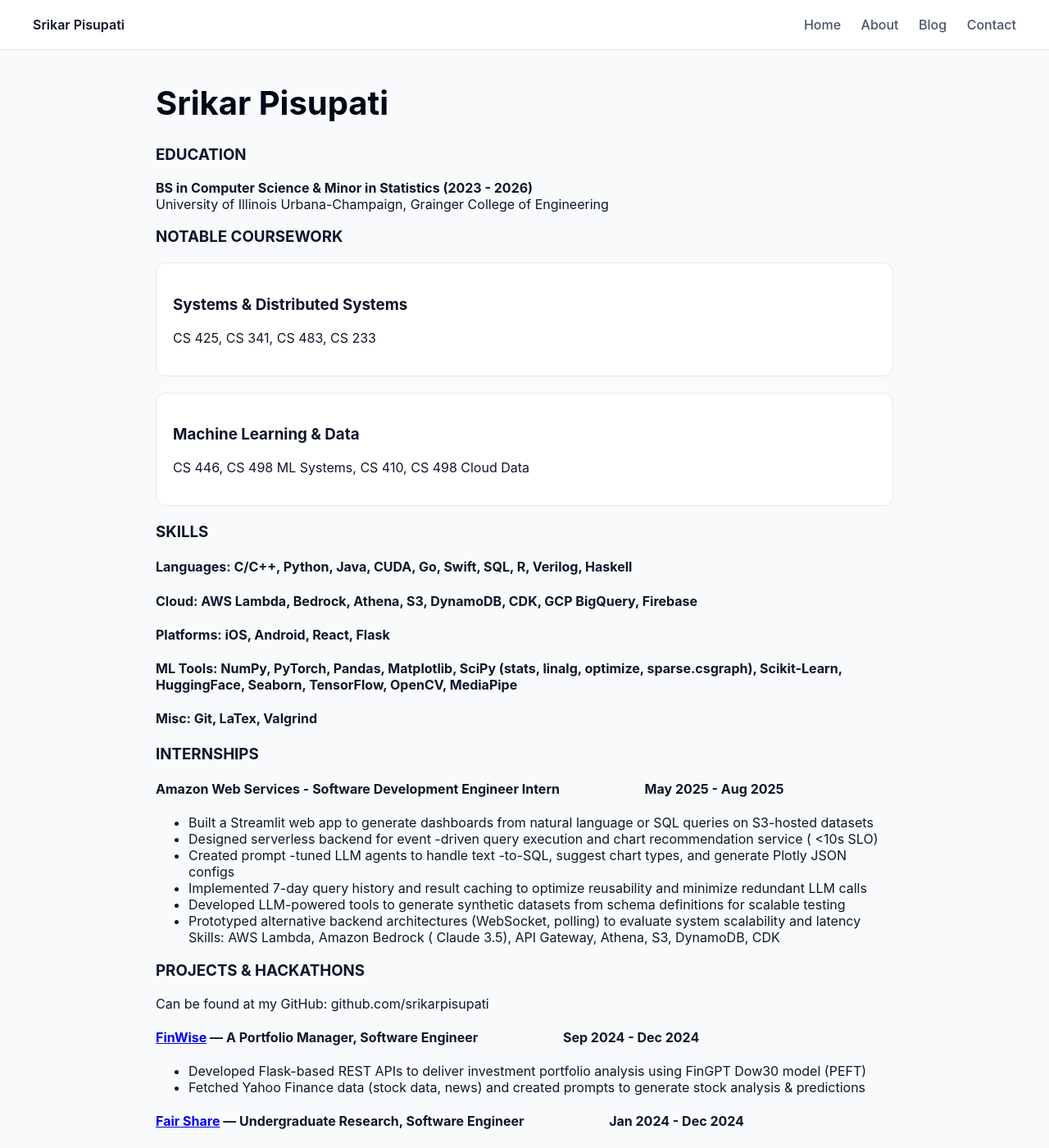
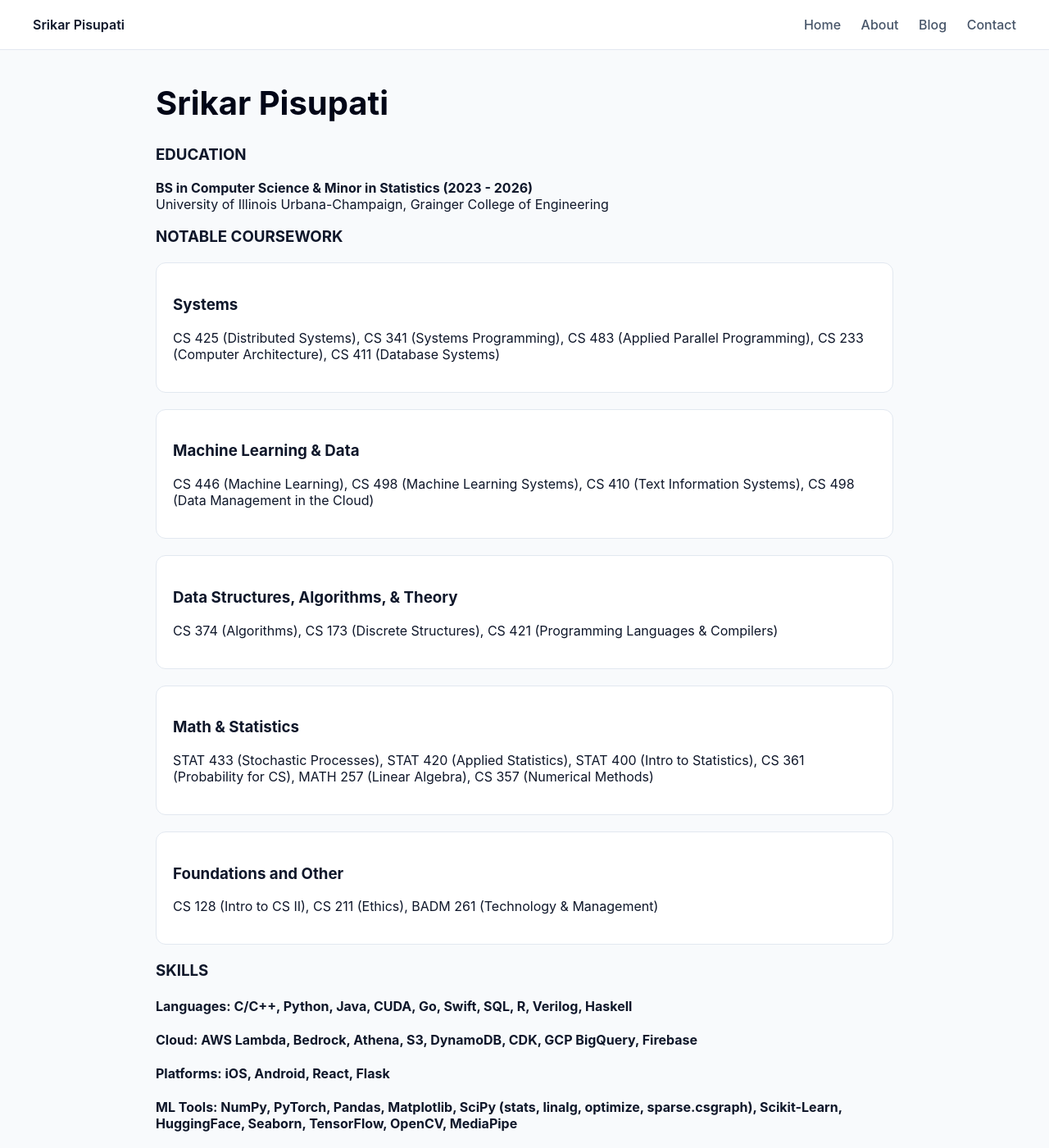
Before and after one commit to srikarpisupati/srikarpisupati.github.io, a Jekyll site: the page built from about.md, in a window 1280 px wide and 1400 px high. Shown: the whole window at 82% size. Built offline with Jekyll 4.4.1, drawn with Linux system fonts in a browser that asks for light colours.

Commit message:
Enhance coursework descriptions in about.md
Expanded notable coursework section with detailed descriptions for Systems, Machine Learning, Data Structures, Math, and Foundations courses.

```diff
--- a/about.md
+++ b/about.md
@@ -13,13 +13,28 @@ permalink: /about/
 
 ### NOTABLE COURSEWORK
 <div class="card">
-<h3>Systems & Distributed Systems</h3>
-<p>CS 425, CS 341, CS 483, CS 233</p>
+<h3>Systems</h3>
+<p>CS 425 (Distributed Systems), CS 341 (Systems Programming), CS 483 (Applied Parallel Programming), CS 233 (Computer Architecture), CS 411 (Database Systems)</p>
 </div>
 
 <div class="card">
 <h3>Machine Learning & Data</h3>
-<p>CS 446, CS 498 ML Systems, CS 410, CS 498 Cloud Data</p>
+<p>CS 446 (Machine Learning), CS 498 (Machine Learning Systems), CS 410 (Text Information Systems), CS 498 (Data Management in the Cloud)</p>
+</div>
+
+<div class="card">
+<h3>Data Structures, Algorithms, & Theory</h3>
+<p>CS 374 (Algorithms), CS 173 (Discrete Structures), CS 421 (Programming Languages & Compilers)</p>
+</div>
+
+<div class="card">
+<h3>Math & Statistics</h3>
+<p>STAT 433 (Stochastic Processes), STAT 420 (Applied Statistics), STAT 400 (Intro to Statistics), CS 361 (Probability for CS), MATH 257 (Linear Algebra), CS 357 (Numerical Methods)</p>
+</div>
+
+<div class="card">
+<h3>Foundations and Other</h3>
+<p>CS 128 (Intro to CS II), CS 211 (Ethics), BADM 261 (Technology & Management)</p>
 </div>
 
 ### SKILLS
```
